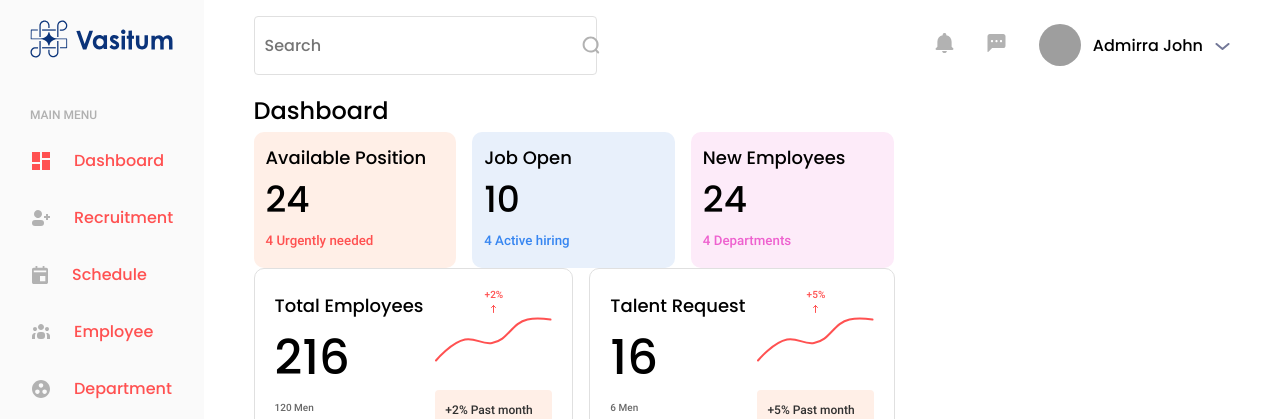
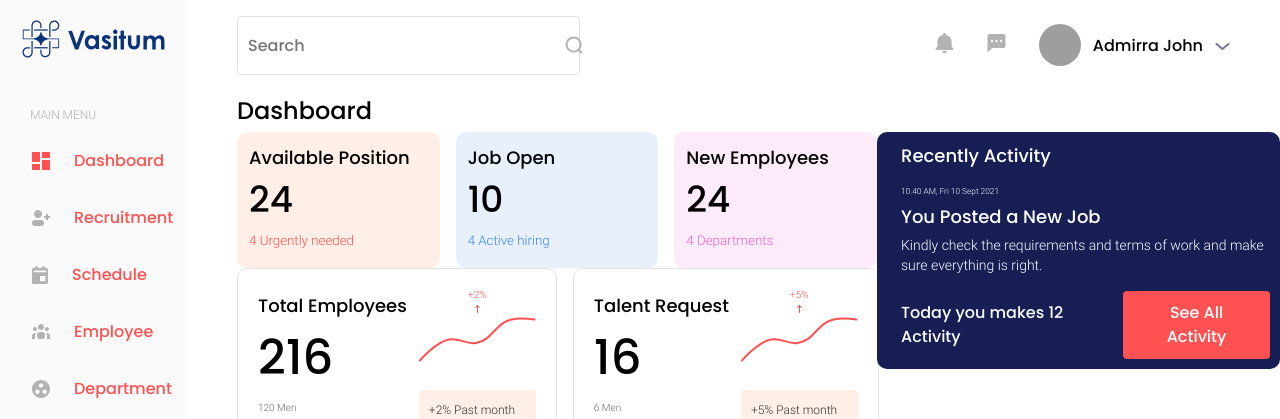
Before and after one commit to 4bdullah7eeshan/shoshin-tech-assignment, a React (Vite) app: page / in a window 1280 px wide. Shown: the top 419 px of the page. Built offline with nearby package versions, Linux system fonts and the light colour scheme; grey boxes are pictures that could not be loaded; a web font is replaced by a local one.

Commit message:
render RecentActivityCard in Dashboard

```diff
--- a/src/components/Dashboard/Dashboard.jsx
+++ b/src/components/Dashboard/Dashboard.jsx
@@ -1,6 +1,7 @@
 import InfoCard from "../InfoCard/InfoCard";
 import SummaryCard from "../SummaryCard/SummaryCard";
 import AnnouncementCard from "../AnnouncementCard/AnnouncementCard";
+import RecentActivityCard from "../RecentActivityCard/RecentActivityCard";
 import infoCards from "../../utils/data/infoCards";
 import summaryCards from "../../utils/data/summaryCards";
 import styles from "./Dashboard.module.css";
@@ -44,9 +45,7 @@ function Dashboard() {
 
                 </div>
                 <div>
-                    <div>
-
-                    </div>
+                    <RecentActivityCard />
                     <div>
 
                     </div>
--- a/src/components/RecentActivityCard/RecentActivityCard.module.css
+++ b/src/components/RecentActivityCard/RecentActivityCard.module.css
@@ -23,13 +23,17 @@
 .recentActivityCard {
     background-color: #161E54;
     border-radius: 10px;
-}
-
-.recentActivityCard header {
     padding-top: 10px;
     padding-left: 24px;
     padding-bottom: 10px;
     padding-right: 10px;
+    display: flex;
+    flex-direction: column;
+    gap: 1rem;
+}
+
+.recentActivityCard header {
+
 }
 
 .recentActivityCard header h3 {
@@ -40,7 +44,6 @@
 }
 
 .recentActivityCard section {
-    width: 340px;
     display: flex;
     flex-direction: column;
     flex-wrap: wrap;
--- a/src/styles/resets.css
+++ b/src/styles/resets.css
@@ -9,6 +9,8 @@
 html, body, #root {
     height: 100%;
     width: 100%;
+    overflow-x: auto;
+    overflow-y: auto;
 }
 
 input {
```
